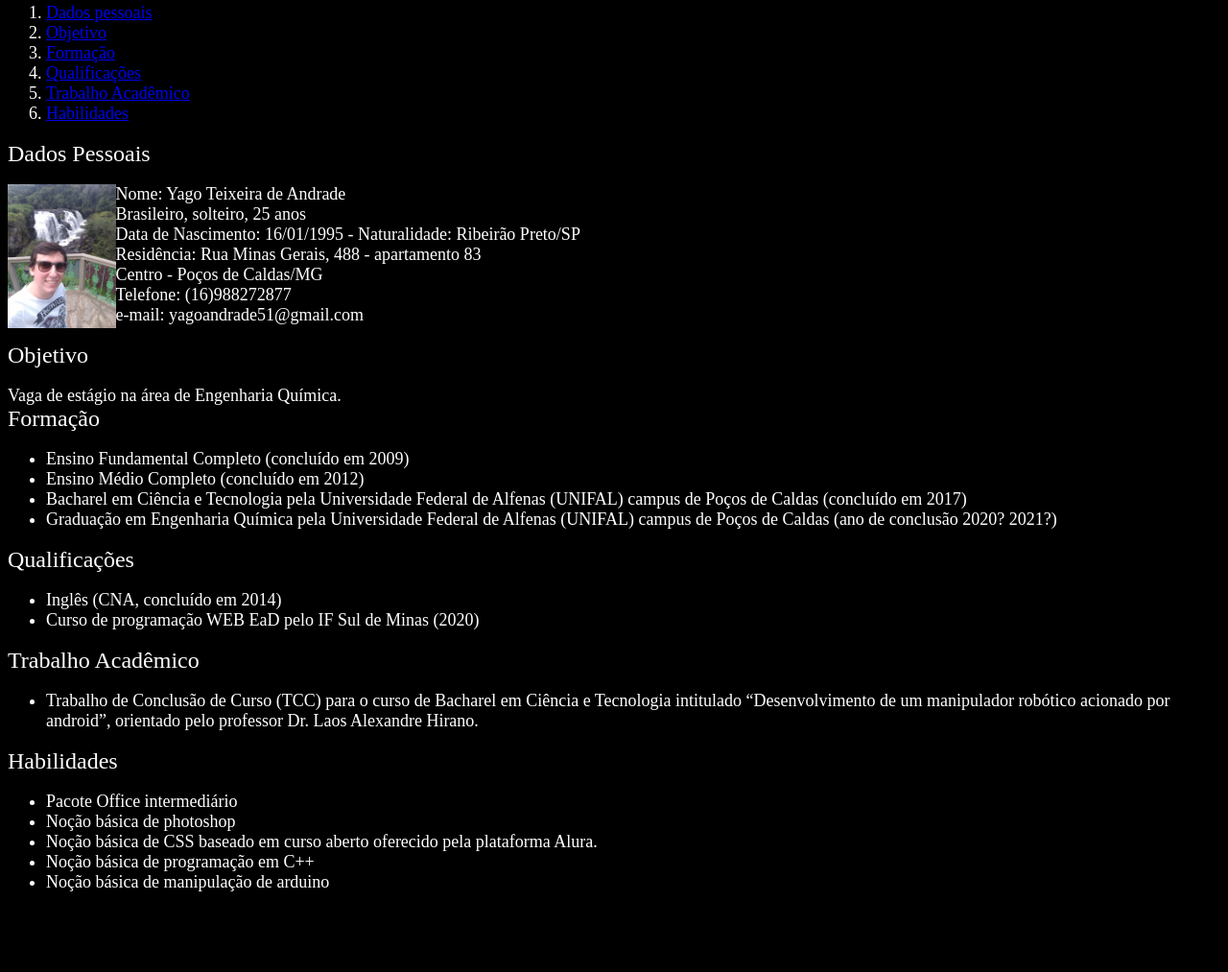
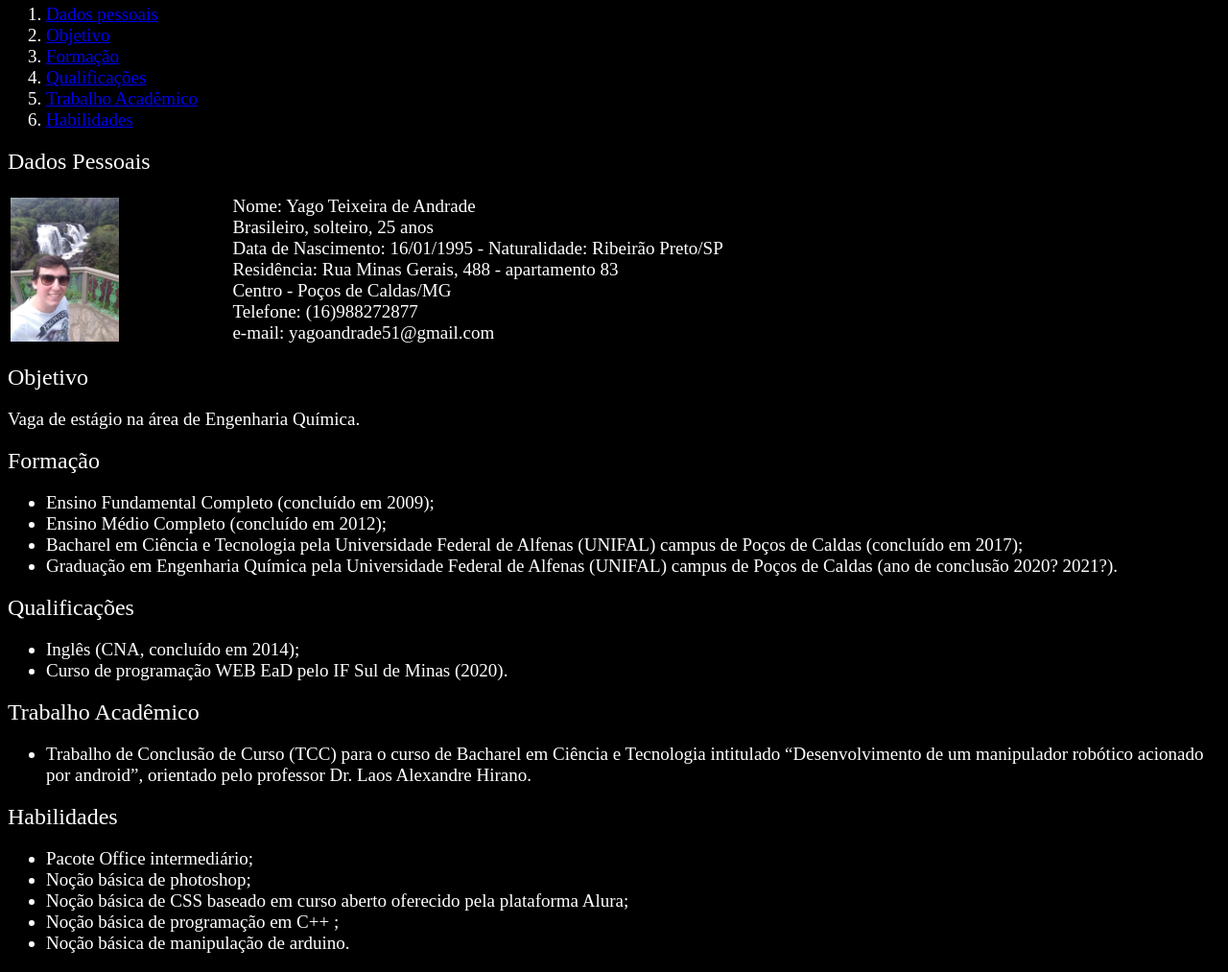
Before and after one commit to yahoy/curriculo, a plain HTML site: page index.html in a window 1280 px wide. Shown: the part 95-1108 px from the top of the page at 96% size. Before the commit the page ends 1043 px from the top, so only its background shows below. Drawn offline with Linux system fonts and the light colour scheme.

Commit message:
Add files via upload

```diff
--- a/estilos.css
+++ b/estilos.css
@@ -3,7 +3,7 @@ body {
   background-color: "#000000";
 }
 
-@media (min-width: 330px) {
+@media (min-width: 341px) {
   body {
     font-size: 14px;
   }
@@ -32,8 +32,7 @@ body {
   }
 }
 
-  }
-}
+
 @media (min-width: 640px) {
   body {
     font-size: 19px;
--- a/index.html
+++ b/index.html
@@ -22,48 +22,51 @@
 
 		<a name="Dados"><font size="5">Dados Pessoais</font></a>
 		<p>
-		<img src="Eu.jpg" title="Yago Teixeira de Andrade" align="left" height="150px">
-		Nome: Yago Teixeira de Andrade <br>
+			<table border="0" width="100%" align="fixed">
+				<tr>
+		<td><img src="Eu.jpg" title="Yago Teixeira de Andrade" align='left' height="150px"></td>
+		<td>Nome: Yago Teixeira de Andrade <br>
 		Brasileiro, solteiro, 25 anos <br>
 		Data de Nascimento: 16/01/1995 - Naturalidade: Ribeirão Preto/SP <br>
 		Residência: Rua Minas Gerais, 488 - apartamento 83 <br>
 		Centro - Poços de Caldas/MG <br>
 		Telefone: (16)988272877<br>
-		e-mail: yagoandrade51@gmail.com <br></p>
+		e-mail: yagoandrade51@gmail.com <br></td>
+		</tr>
+		</table>
+		</p>
 
 		<a name="Objetivo"><font size="5">Objetivo</font></a>
 		<p>
 		Vaga de estágio na área de Engenharia Química. <br>
+		</p>
 
 		<font size="5"><a name="Formação">Formação</font></h2>
 		<ul>
-			<li>Ensino Fundamental Completo (concluído em 2009)<br>
-			<li>Ensino Médio Completo (concluído em 2012)<br>
-			<li>Bacharel em Ciência e Tecnologia pela Universidade Federal de Alfenas (UNIFAL) campus de Poços de Caldas (concluído em 2017)<br>
-			<li>Graduação em Engenharia Química pela Universidade Federal de Alfenas (UNIFAL) campus de Poços de Caldas (ano de conclusão 2020? 2021?)<br>
+			<li>Ensino Fundamental Completo (concluído em 2009);<br>
+			<li>Ensino Médio Completo (concluído em 2012);<br>
+			<li>Bacharel em Ciência e Tecnologia pela Universidade Federal de Alfenas (UNIFAL) campus de Poços de Caldas (concluído em 2017);<br>
+			<li>Graduação em Engenharia Química pela Universidade Federal de Alfenas (UNIFAL) campus de Poços de Caldas (ano de conclusão 2020? 2021?).<br>
 		</ul>
 
 		<a name="Qualificações"><font size="5">Qualificações</font></a>
-		<p>
 		<ul>
-			<li>Inglês (CNA, concluído em 2014)<br>
-			<li>Curso de programação WEB EaD pelo IF Sul de Minas (2020)<br>
+			<li>Inglês (CNA, concluído em 2014);<br>
+			<li>Curso de programação WEB EaD pelo IF Sul de Minas (2020).<br>
 		</ul>
 
 		<a name="Trabalho"><font size="5">Trabalho Acadêmico</font></a>
-		<p>
 		<ul>
 		<li>Trabalho de Conclusão de Curso (TCC) para o curso de Bacharel em Ciência e Tecnologia intitulado “Desenvolvimento de um manipulador robótico acionado por android”, orientado pelo professor Dr. Laos Alexandre Hirano.<br>
 		</ul>
 
 		<a name="Habilidades"><font size="5">Habilidades</font></a>
-		<p>
 		<ul>
-		<li>Pacote Office intermediário <br>
-		<li>Noção básica de photoshop <br>
-		<li>Noção básica de CSS baseado em curso aberto oferecido pela plataforma Alura.<br>
-		<li>Noção básica de programação em C++ <br>
-		<li>Noção básica de manipulação de arduino<br>
+		<li>Pacote Office intermediário; <br>
+		<li>Noção básica de photoshop; <br>
+		<li>Noção básica de CSS baseado em curso aberto oferecido pela plataforma Alura;<br>
+		<li>Noção básica de programação em C++ ;<br>
+		<li>Noção básica de manipulação de arduino.<br>
 		</ul>
 	</body>
 </html>
```
